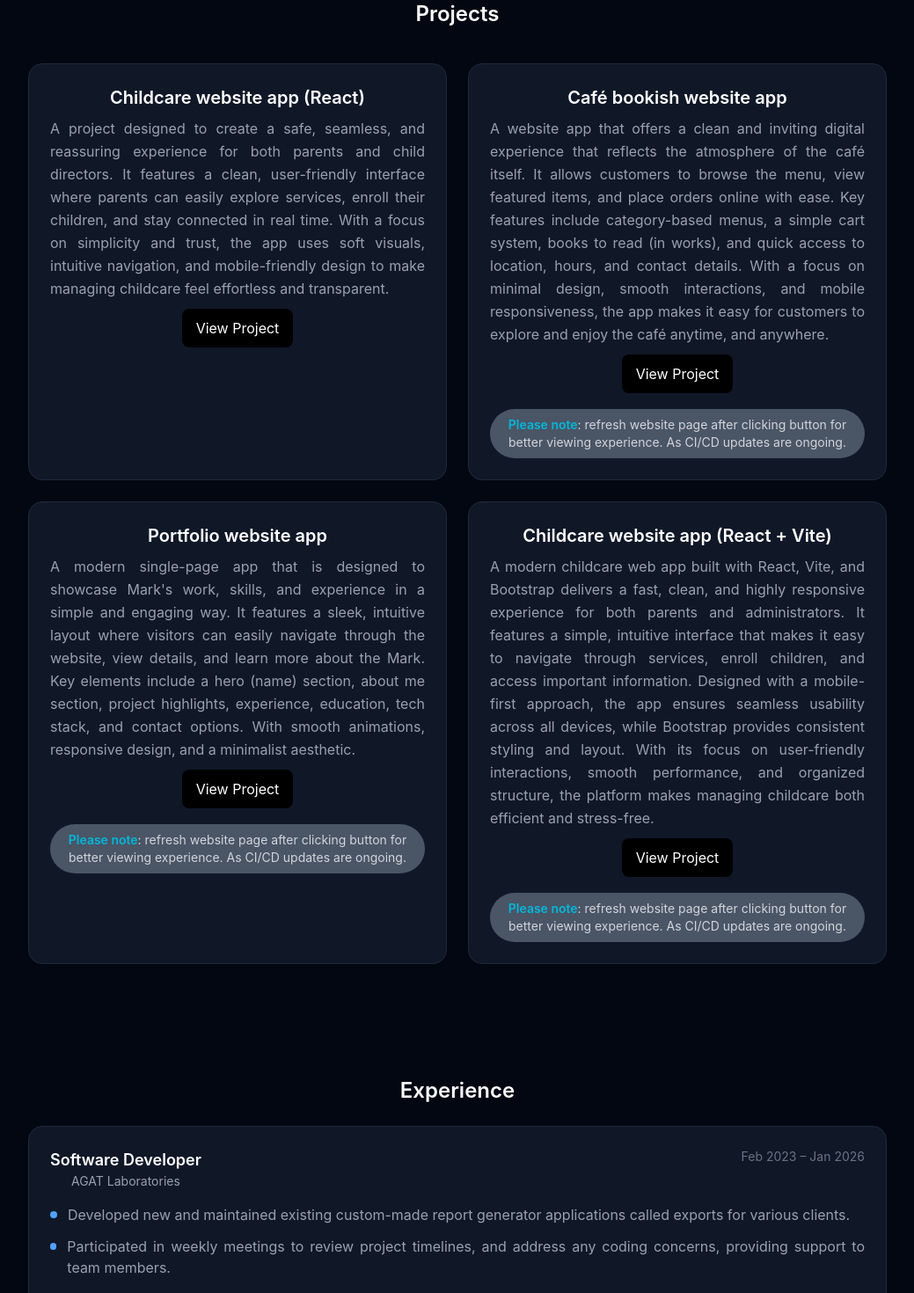
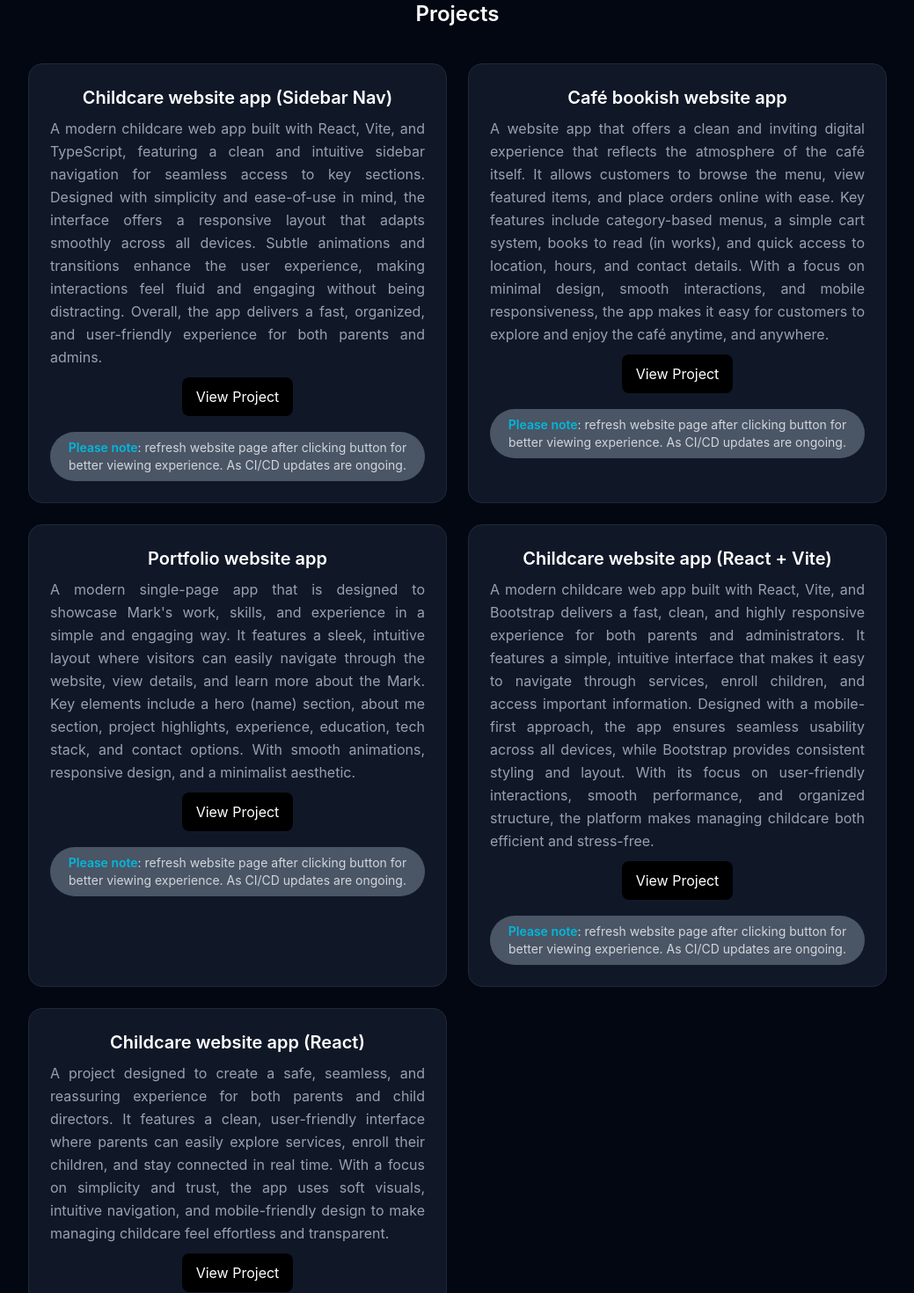
Before and after one commit to imneil04/reactproj3, a React (Vite) app: page / in a window 1280 px wide. Shown: the part 1060-2530 px from the top of the page at 88% size, without its empty margins (120-1159 px from the left). Built offline with nearby package versions, Linux system fonts and the light colour scheme.

Commit message:
add new project to projects section.

```diff
--- a/src/components/portfolio.jsx
+++ b/src/components/portfolio.jsx
@@ -115,31 +115,38 @@ export default function Resume() {
                     <section id="projects" className="max-w-5xl mx-auto px-6 py-16">
                         <h2 className="text-2xl font-semibold mb-10">Projects</h2>
                         <div className="grid md:grid-cols-2 gap-6">
-                            {/**PROJ 1 */}
+
+                            {/**PROJ 5 */}
                             <motion.div whileHover={{ scale: 1.03 }}
-                            className="bg-gray-900 p-6 rounded-2xl border border-gray-800">
-                                <h3 className="text-xl font-semibold mb-2">Childcare website app (React)</h3>
+                                        className="bg-gray-900 p-6 rounded-2xl border border-gray-800">
+                                <h3 className="text-xl font-semibold mb-2">Childcare website app (Sidebar Nav)</h3>
                                 <p className="text-gray-400 text-justify leading-relaxed mb-4">
-                                   A project designed to create a safe, seamless, and reassuring experience for both parents and child directors.
-                                   It features a clean, user-friendly interface where parents can
-                                   easily explore services, enroll their children, and stay connected in real time.
-                                   With a focus on simplicity and trust, the app uses soft visuals,
-                                   intuitive navigation, and mobile-friendly design to make managing childcare feel effortless and transparent.
+                                    A modern childcare web app built with React, Vite, and TypeScript, featuring a clean and intuitive sidebar navigation for seamless access to key sections.
+                                    Designed with simplicity and ease-of-use in mind, the interface offers a responsive layout that adapts smoothly across all devices.
+                                    Subtle animations and transitions enhance the user experience, making interactions feel fluid and engaging without being distracting.
+                                    Overall, the app delivers a fast, organized, and user-friendly experience for both parents and admins.
                                 </p>
                                 <div className="mt-5">
-                                    <a href="https://imneil04.github.io/reactproj1/" target="_blank" rel="noopener noreferrer"
+                                    <a href="https://imneil04.github.io/reactproj5/" target="_blank" rel="noopener noreferrer"
                                         className="
                                         px-4 py-3
                                         bg-black
                                         text-white rounded-lg hover:bg-emerald-700 transition-all">
                                     View Project
-                                    </a>
+                                </a>
+                                </div>
+                                <div className="rounded-full bg-gray-600">
+                                     <p className="text-gray-300 text-sm mt-7 p-2">
+                                        <span className="text-cyan-500
+                                         font-semibold">Please note</span>: refresh website page after clicking button for better viewing experience.
+                                        As CI/CD updates are ongoing.
+                                    </p>
                                 </div>
                             </motion.div>
 
                             {/**PROJ 2 */}
                             <motion.div whileHover={{ scale: 1.03 }}
-                            className="bg-gray-900 p-6 rounded-2xl border border-gray-800">
+                                        className="bg-gray-900 p-6 rounded-2xl border border-gray-800">
                                 <h3 className="text-xl font-semibold mb-2">Café bookish website app</h3>
                                 <p className="text-gray-400 text-justify leading-relaxed mb-4">
                                     A website app that offers a clean and inviting digital experience that reflects the atmosphere
@@ -167,7 +174,7 @@ export default function Resume() {
 
                             {/**PROJ 3 */}
                             <motion.div whileHover={{ scale: 1.03 }}
-                            className="bg-gray-900 p-6 rounded-2xl border border-gray-800">
+                                        className="bg-gray-900 p-6 rounded-2xl border border-gray-800">
                                 <h3 className="text-xl font-semibold mb-2">Portfolio website app</h3>
                                 <p className="text-gray-400 text-justify leading-relaxed mb-4">
                                     A modern single-page app that is designed to showcase Mark's work, skills, and experience in a simple and engaging way.
@@ -195,7 +202,7 @@ export default function Resume() {
 
                             {/**PROJ 4 */}
                             <motion.div whileHover={{ scale: 1.03 }}
-                            className="bg-gray-900 p-6 rounded-2xl border border-gray-800">
+                                        className="bg-gray-900 p-6 rounded-2xl border border-gray-800">
                                 <h3 className="text-xl font-semibold mb-2">Childcare website app (React + Vite)</h3>
                                 <p className="text-gray-400 text-justify leading-relaxed mb-4">
                                     A modern childcare web app built with React, Vite, and Bootstrap delivers a fast, clean, and highly responsive experience for both parents and administrators.
@@ -218,6 +225,28 @@ export default function Resume() {
                                          font-semibold">Please note</span>: refresh website page after clicking button for better viewing experience.
                                         As CI/CD updates are ongoing.
                                     </p>
+                                </div>
+                            </motion.div>
+
+                            {/**PROJ 1 */}
+                            <motion.div whileHover={{ scale: 1.03 }}
+                                        className="bg-gray-900 p-6 rounded-2xl border border-gray-800">
+                                <h3 className="text-xl font-semibold mb-2">Childcare website app (React)</h3>
+                                <p className="text-gray-400 text-justify leading-relaxed mb-4">
+                                   A project designed to create a safe, seamless, and reassuring experience for both parents and child directors.
+                                   It features a clean, user-friendly interface where parents can
+                                   easily explore services, enroll their children, and stay connected in real time.
+                                   With a focus on simplicity and trust, the app uses soft visuals,
+                                   intuitive navigation, and mobile-friendly design to make managing childcare feel effortless and transparent.
+                                </p>
+                                <div className="mt-5">
+                                    <a href="https://imneil04.github.io/reactproj1/" target="_blank" rel="noopener noreferrer"
+                                        className="
+                                        px-4 py-3
+                                        bg-black
+                                        text-white rounded-lg hover:bg-emerald-700 transition-all">
+                                    View Project
+                                    </a>
                                 </div>
                             </motion.div>
                         </div>
```
